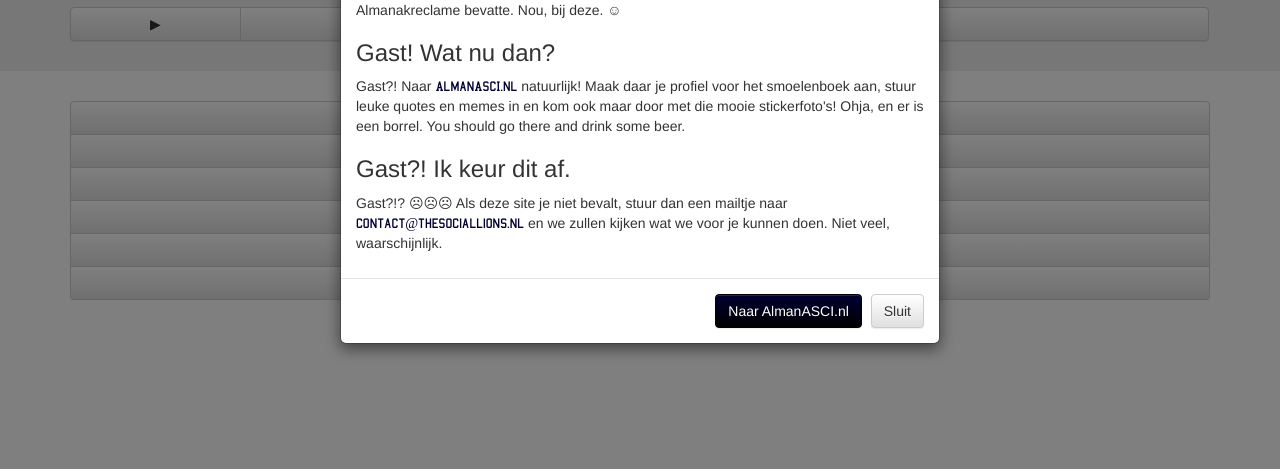
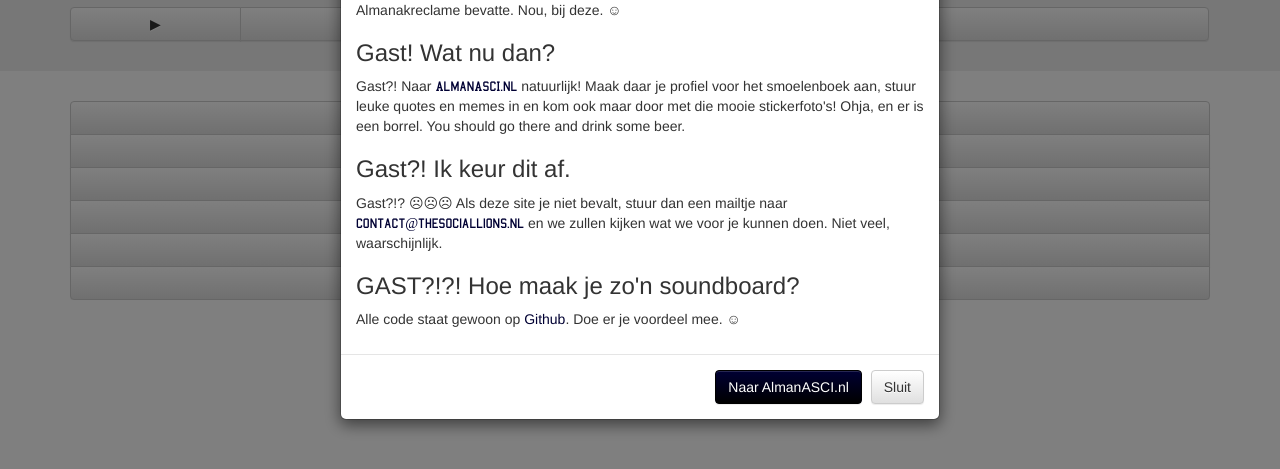
Before and after one commit to leonmelein/ascialarm, a plain HTML site: page index.html in a window 1280 px wide. Both pictures are taken after a click on the link "Info". Shown: the part 179-648 px from the top of the page. Drawn offline with nearby package versions, Linux system fonts and the light colour scheme.

Commit message:
Added Github reference to Info modal

```diff
--- a/index.html
+++ b/index.html
@@ -90,6 +90,8 @@ The Social Lions - http://www.thesociallions.nl
                 <p>Gast?! Naar <a class="asci" href="http://www.almanasci.nl">AlmanASCI.nl</a> natuurlijk! Maak daar je profiel voor het smoelenboek aan, stuur leuke quotes en memes in en kom ook maar door met die mooie stickerfoto's! Ohja, en er is een borrel. You should go there and drink some beer.</p>
                 <h3>Gast?! Ik keur dit af.</h3>
                 <p>Gast?!? &#9785;&#9785;&#9785; Als deze site je niet bevalt, stuur dan een mailtje naar <a class="asci" href="mailto:contact@thesociallions.nl">contact@thesociallions.nl</a> en we zullen kijken wat we voor je kunnen doen. Niet veel, waarschijnlijk.</p>
+                <h3>GAST?!?! Hoe maak je zo'n soundboard?</h3>
+                <p>Alle code staat gewoon op <a href="https://github.com/thesociallions/ascialarm/">Github</a>. Doe er je voordeel mee. &#9786;</p>
             </div>
             <div class="modal-footer">
                 <button type="button" class="btn btn-primary" onclick="window.location='http://www.almanasci.nl'">Naar AlmanASCI.nl</button>
```
